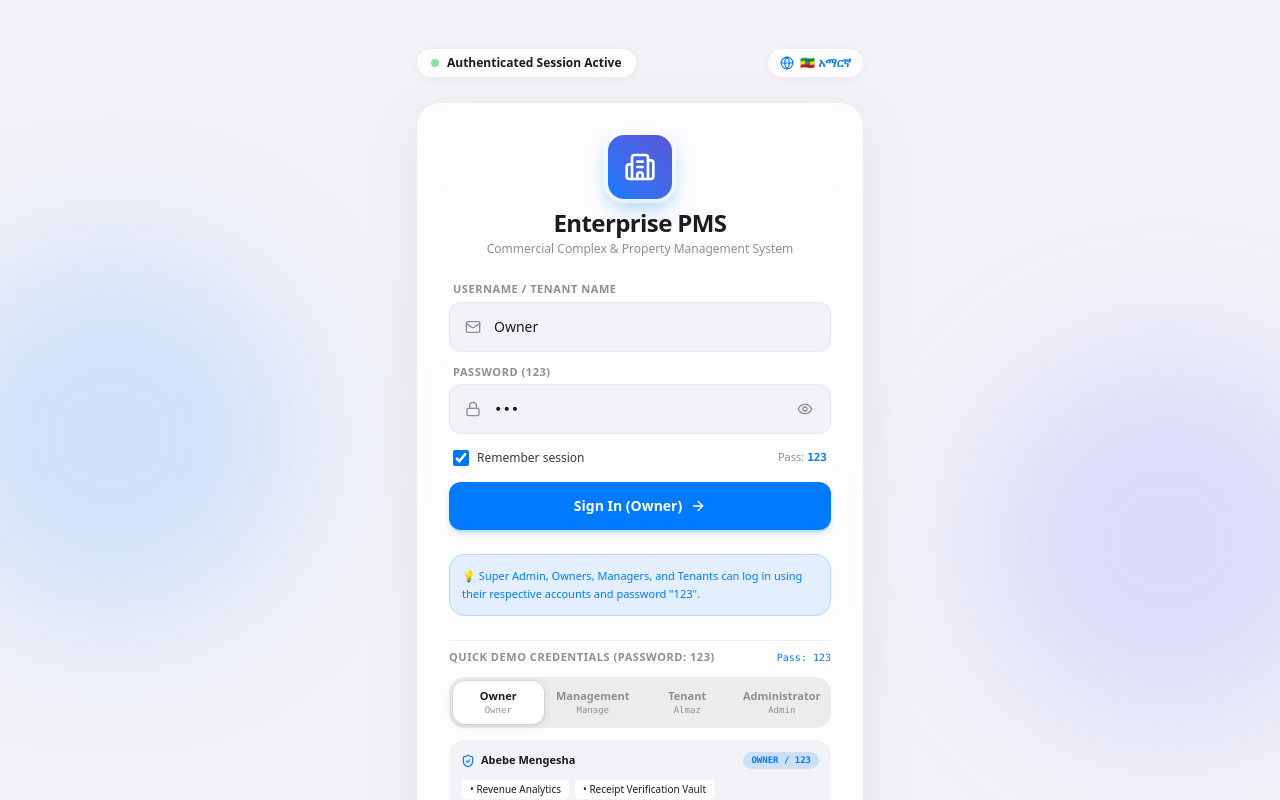
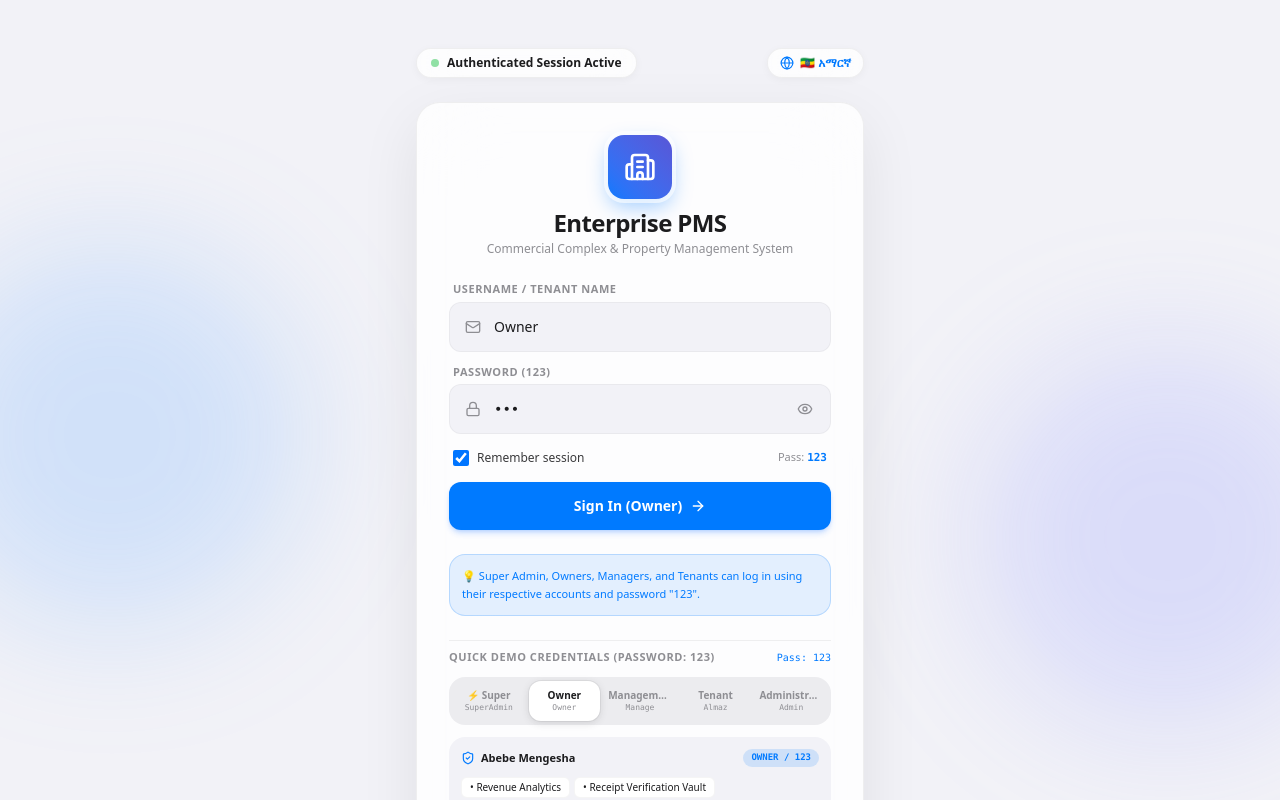
Before and after one commit to Jolly-Junior-main/EPMS, a React (Vite) app: page / in a window 1280 px wide. Both pictures are taken after a click on the button "Sign Out". Shown: the top 800 px of the page. Built offline with nearby package versions, Linux system fonts and the light colour scheme; no server answers; the database is empty; a web font is replaced by a local one.

Commit message:
fix(auth): add Super Admin 1-click pill on login screen and ensure instant control plane routing

```diff
--- a/src/App.tsx
+++ b/src/App.tsx
@@ -63,7 +63,7 @@ function PMSAppContent() {
     return <LoginPage />;
   }
 
-  const isSuperAdminView = currentUser.role === 'super_admin' && activeTab.startsWith('sa_');
+  const isSuperAdminView = currentUser.role === 'super_admin';
 
   return (
     <div className="min-h-screen bg-[#F2F2F7] dark:bg-[#000000] text-[#1C1C1E] dark:text-white flex flex-col font-sans selection:bg-[#007AFF] selection:text-white">
@@ -152,7 +152,7 @@ function PMSAppContent() {
         <div className="flex-1 flex overflow-hidden">
           {/* Super Admin Collapsible Sidebar */}
           <SuperAdminSidebar
-            activeTab={activeTab}
+            activeTab={activeTab.startsWith('sa_') ? activeTab : 'sa_dashboard'}
             setActiveTab={setActiveTab}
             isCollapsed={isSidebarCollapsed}
             setIsCollapsed={setIsSidebarCollapsed}
@@ -161,7 +161,7 @@ function PMSAppContent() {
           {/* Super Admin Main Content Stage */}
           <main className="flex-1 overflow-y-auto p-4 sm:p-6 lg:p-8 custom-scrollbar">
             <div className="max-w-7xl mx-auto space-y-6">
-              {activeTab === 'sa_dashboard' && (
+              {(activeTab === 'sa_dashboard' || !activeTab.startsWith('sa_')) && (
                 <SuperAdminDashboardView
                   onNavigate={setActiveTab}
                   onOpenCreateOrg={() => setIsCreateOrgModalOpen(true)}
--- a/src/components/auth/LoginPage.tsx
+++ b/src/components/auth/LoginPage.tsx
@@ -281,9 +281,9 @@ export const LoginPage: React.FC = () => {
             </span>
           </div>
 
-          {/* iOS Segmented Control */}
-          <div className="grid grid-cols-4 gap-1 bg-[#767680]/12 p-1 rounded-2xl">
-            {(['owner', 'manager', 'tenant', 'admin'] as UserRole[]).map((r) => {
+          {/* iOS Segmented Control with Super Admin & All Roles */}
+          <div className="grid grid-cols-5 gap-1 bg-[#767680]/12 p-1 rounded-2xl">
+            {(['super_admin', 'owner', 'manager', 'tenant', 'admin'] as UserRole[]).map((r) => {
               const preset = PRESET_ACCOUNTS[r];
               const isSelected = selectedPreset === r;
               return (
@@ -294,12 +294,18 @@ export const LoginPage: React.FC = () => {
                   onClick={() => handleSelectPreset(r)}
                   className={`py-2 px-1 rounded-xl text-xs font-semibold transition-all duration-200 active:scale-95 text-center flex flex-col items-center justify-center cursor-pointer ${
                     isSelected
-                      ? 'bg-white text-[#1C1C1E] shadow-[0_2px_8px_rgba(0,0,0,0.12)] ring-1 ring-black/5'
+                      ? r === 'super_admin'
+                        ? 'bg-[#007AFF] text-white shadow-[0_2px_8px_rgba(0,122,255,0.35)] ring-1 ring-blue-600'
+                        : 'bg-white text-[#1C1C1E] shadow-[0_2px_8px_rgba(0,0,0,0.12)] ring-1 ring-black/5'
                       : 'text-[#8E8E93] hover:text-[#1C1C1E]'
                   }`}
                 >
-                  <span className="font-bold text-[11px] truncate w-full">{preset.label.split(' ')[0]}</span>
-                  <span className="text-[9px] font-mono text-[#8E8E93] font-normal">{preset.username.split(' ')[0]}</span>
+                  <span className="font-bold text-[10px] truncate w-full">
+                    {r === 'super_admin' ? '⚡ Super' : preset.label.split(' ')[0]}
+                  </span>
+                  <span className={`text-[8px] font-mono font-normal truncate w-full ${isSelected && r === 'super_admin' ? 'text-white/80' : 'text-[#8E8E93]'}`}>
+                    {preset.username.split(' ')[0]}
+                  </span>
                 </button>
               );
             })}
--- a/src/context/PMSContext.tsx
+++ b/src/context/PMSContext.tsx
@@ -494,8 +494,17 @@ export const PMSProvider: React.FC<{ children: ReactNode }> = ({ children }) =>
 
     const is123 = inputPass === '123';
 
-    if (inputUser === 'superadmin' || inputUser === 'super_admin' || inputUser === 'super' || inputUser === 'platform' || inputUser === 'superadmin@epms.cloud.et' || (inputUser.includes('super') && (is123 || inputPass.toLowerCase() === 'superadmin'))) {
-      if (is123 || inputPass.toLowerCase() === 'superadmin' || inputPass === 'SuperAdmin' || inputPass === '123') {
+    if (
+      inputUser === 'superadmin' ||
+      inputUser === 'super_admin' ||
+      inputUser === 'super admin' ||
+      inputUser === 'super' ||
+      inputUser === 'super administrator' ||
+      inputUser === 'platform' ||
+      inputUser === 'superadmin@epms.cloud.et' ||
+      inputUser.includes('super')
+    ) {
+      if (is123 || inputPass === '123' || inputPass.toLowerCase() === 'superadmin' || inputPass.toLowerCase() === 'super' || inputPass === 'SuperAdmin' || inputPass === 'SuperAdmin123') {
         matchedUser = MOCK_USERS.superadmin;
         matchedRole = 'super_admin';
       } else {
```
